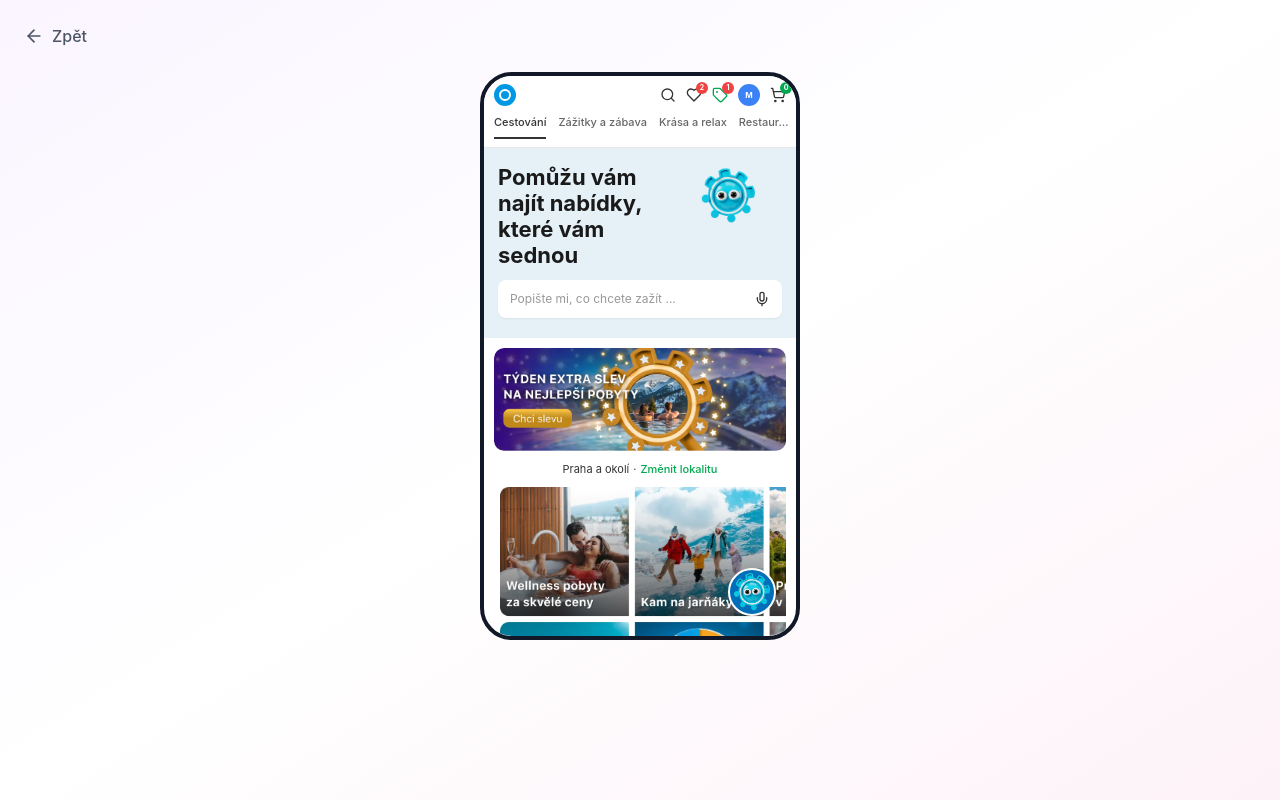
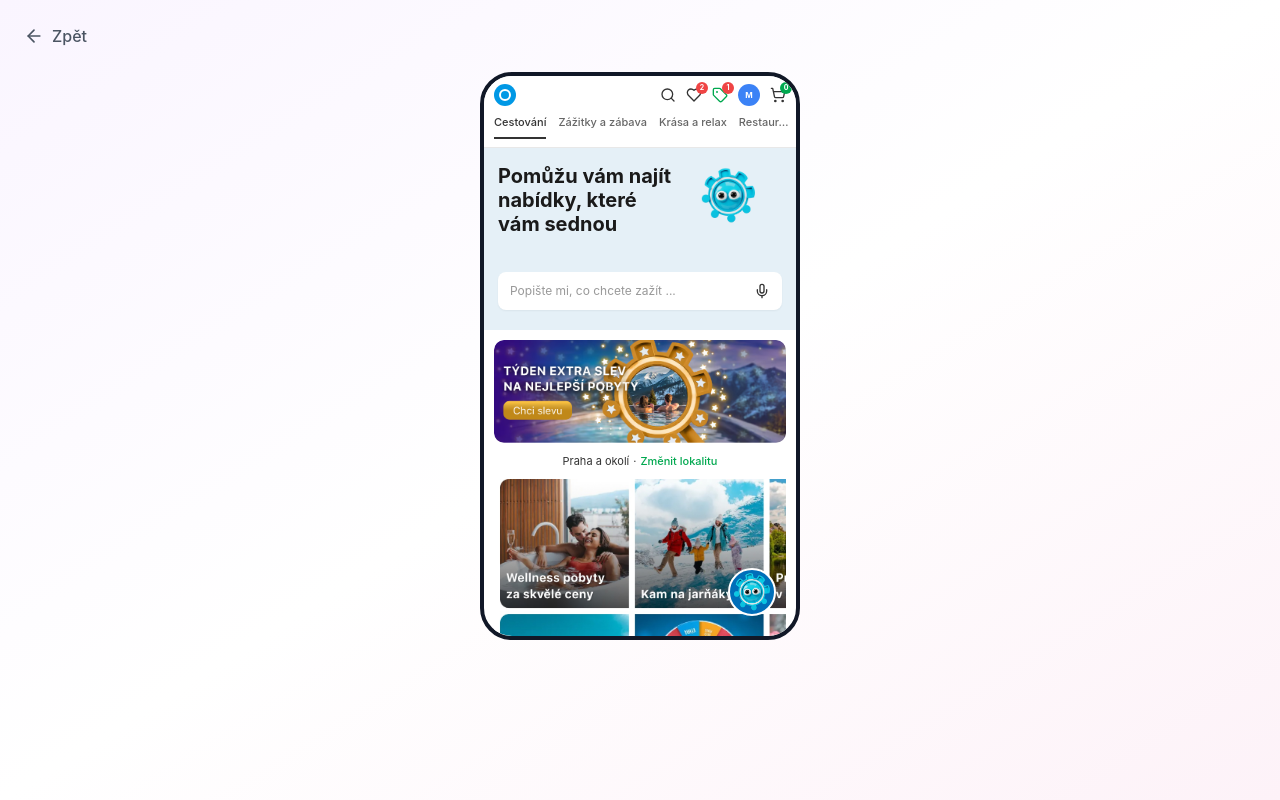
Before and after one commit to maroskadlec/slevac-ai, a React (Vite) app: page /mobile in a window 1280 px wide. Built offline with nearby package versions, Linux system fonts and the light colour scheme.

Commit message:
Hero text font-size upraven na 20px

```diff
--- a/src/components/FigmaMobile.tsx
+++ b/src/components/FigmaMobile.tsx
@@ -94,7 +94,7 @@ export default function FigmaMobile({ isOpen, onToggle }: MobileProps) {
           {/* Hero Section */}
           <div className="relative bg-[#E5F0F7] px-[14px] pt-[16px] pb-[20px] overflow-hidden">
             <div className="flex items-start justify-between">
-              <h2 className="text-[#1a1a1a] font-bold text-[22px] leading-[26px] max-w-[180px]">
+              <h2 className="text-[#1a1a1a] font-bold text-[20px] leading-[24px] max-w-[180px]">
                 Pomůžu vám najít nabídky, které vám sednou
               </h2>
               {/* Mrkatko avatar */}
```
